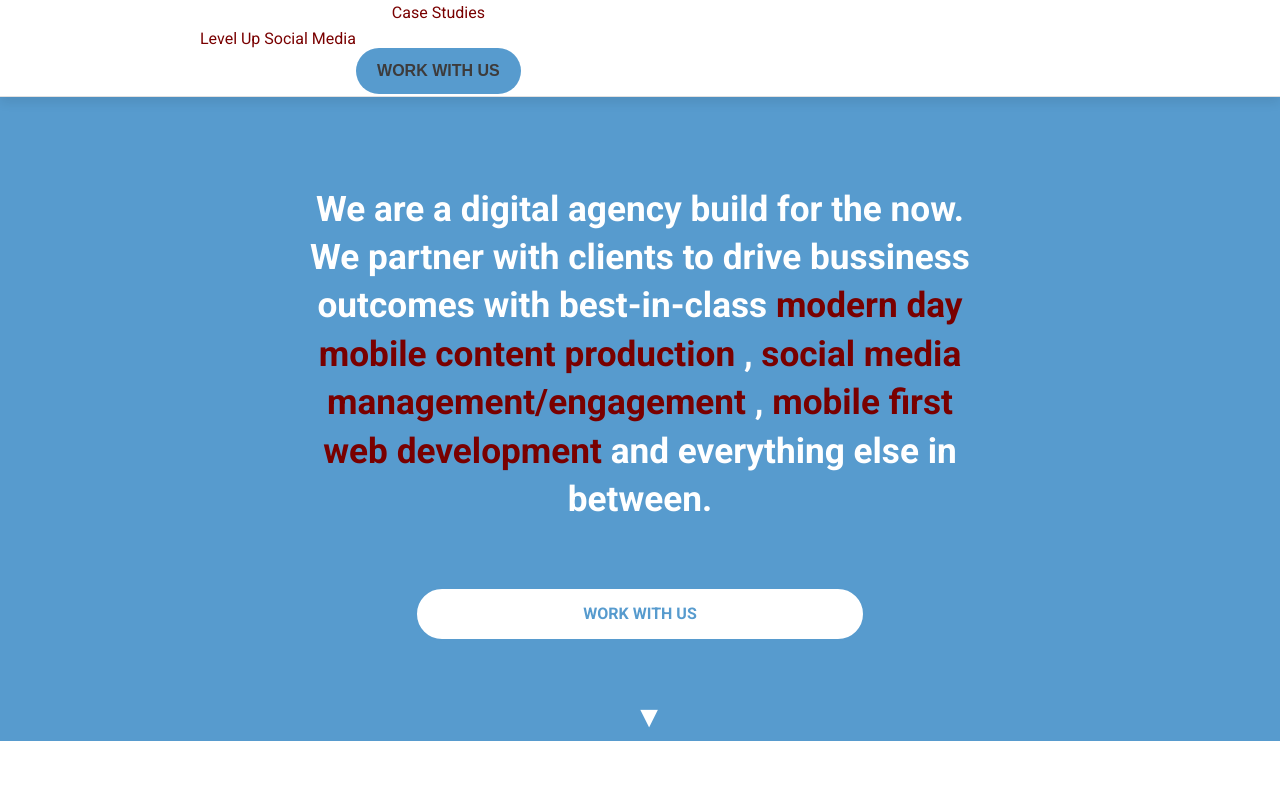
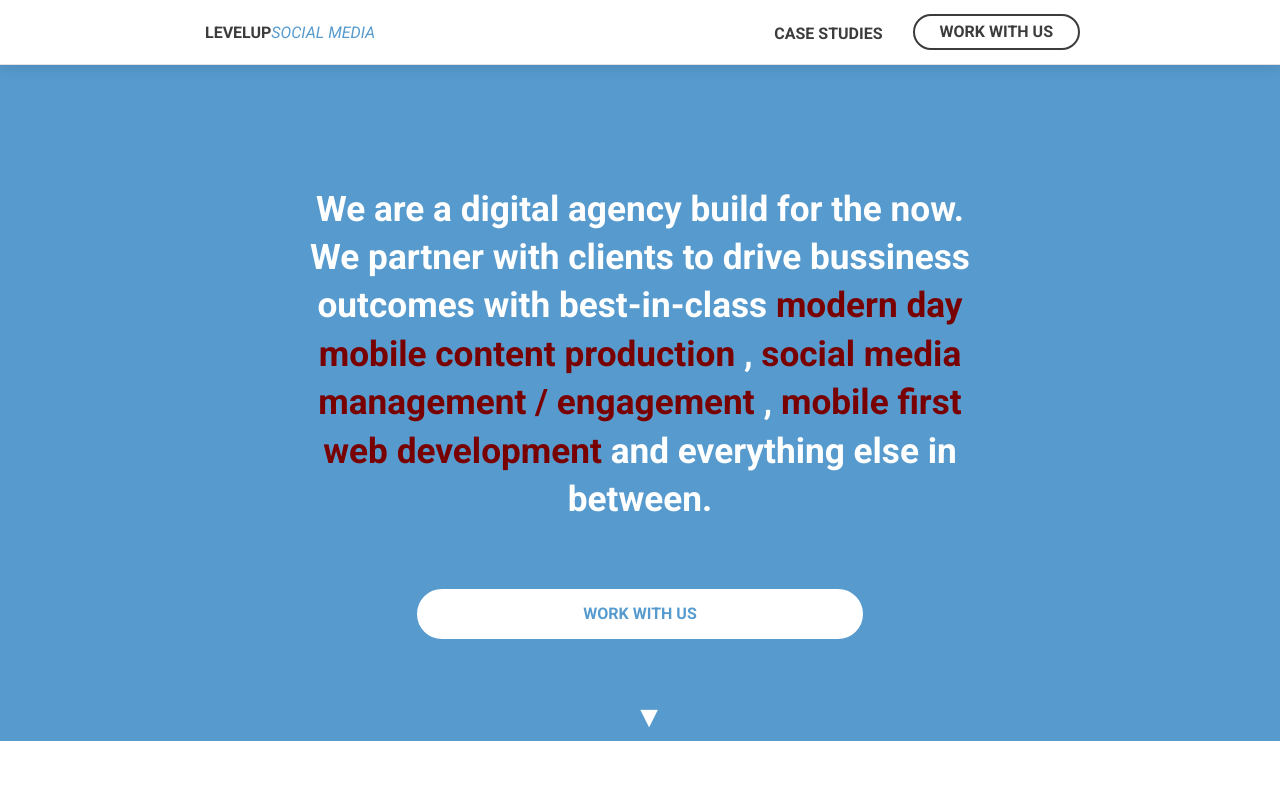
Before and after one commit to robneal/levelup-social, a plain HTML site: page index.html in a window 1280 px wide. Shown: the top 800 px of the page. Drawn offline with nearby package versions, Linux system fonts and the light colour scheme.

Commit message:
finished header menu

```diff
--- a/index.html
+++ b/index.html
@@ -27,13 +27,13 @@
 
 			<a class="site-header__logo" href="index.html">
 				<img src="img/icons" alt=""/>
-				<p>Level Up <span>Social Media</span></p>
+				<p>LevelUp<span>Social Media</span></p>
 			</a>
 
 			<ul class="site-header__main-menu">
 				<a class="site-header__main-menu__links" href="case-studies.html">Case Studies</a>
-				<a class="site-header__main-menu__links" href="#work-with-us">
-					<button class="btn btn--blue">Work With Us</button>
+				<a class="site-header__main-menu__links site-header__main-menu__links__btn" href="#work-with-us">
+					Work With Us
 				</a>
 			</ul>
 		</nav>
@@ -49,7 +49,7 @@
 					We are a digital agency build for the now. We partner
 					with clients to drive bussiness outcomes with best-in-class
 					<a href="#wwu-digital-advertising">modern day mobile content production</a> ,
-					<a href="#wwu-social-media">social media management/engagement </a> ,
+					<a href="#wwu-social-media">social media management / engagement </a> ,
 					<a href="#wwu-web-dev">mobile first web development</a> and everything else in between.
 				</h1>
 
--- a/js/modules/MobileMenu.js
+++ b/js/modules/MobileMenu.js
@@ -3,20 +3,25 @@
 
 function MobileMenu(){
 
-	this.siteHeader = $('.site-header');
-	this.menuIcon = $(".site-header__menu-icon");
-	this.menuContent = $('.site-header__menu-content');
+	this.siteHeader = $('.site-header'); // header tag
+	this.menuIcon = $(".site-header__menu-icon"); // ham menu
+	//this.menuContent = $('.site-header__menu-content'); // nothing
+	this.siteHeaderLinks = $('.site-header a'); // all links in header tag
 
 	this.events = function(){
 		this.menuIcon.click(this.toggleTheMenu.bind(this));
+		this.siteHeaderLinks.click(this.clearMenu.bind(this));
 	}
 
 	this.toggleTheMenu = function(){
-		this.menuContent.toggleClass('site-header__menu-content--is-visible');
+		//this.menuContent.toggleClass('site-header__menu-content--is-visible');
 		this.siteHeader.toggleClass('site-header--is-expanded');
 		this.menuIcon.toggleClass('site-header__menu-icon--close-x');
 	}
 
+	this.clearMenu = function(){
+		this.siteHeader.removeClass('site-header--is-expanded');
+	}
 	this.events();
 }
 
--- a/sass/module/_site-header.scss
+++ b/sass/module/_site-header.scss
@@ -27,6 +27,18 @@
 	    right: 0;
 	    background-color: rgba(255, 255, 255, 0.93);
 
+	   	.site-header__main-menu{
+	    	display:block;
+
+		    &__links{
+		    	margin: 20px auto;
+
+		    	&__btn{
+		    		margin-left: 0;
+		    	}
+		    }
+		}
+
 	    @include at-media-breakpoint(960px) {
 	    	position: fixed;
 		    bottom: auto;
@@ -34,46 +46,94 @@
 		    left: auto;
 		    right: auto;
 	    	background-color: white;
-	    }
 
-	   	.site-header__main-menu{
-	    	display:block;
+		   	.site-header__main-menu{
+		    	display:flex;
+
+			    &__links{
+			    	margin: 0;
+
+			    	&__btn{
+			    		margin-left: 30px;
+			    	}
+			    }
+			}
 	    }
 	}
 
     &__nav{
     	@include at-media-breakpoint(960px) {
     		display: flex;
+    		justify-content: space-between;
     	}
     }
     &__logo{
-    	display: block;
-    	text-align: left;
+    	display: flex;
+    	justify-content: left;
+    	    align-items: center;
+    	padding: 10px 0;
+    	    padding: 10px 0 18px 0;
+   		margin: 10px 0 0 0;
+   		text-align: left;
 
     	img{
 
     	}
 
     	p{
+    		text-transform: uppercase;
+		    font-weight: bold;
+		    padding-left: 5px;
+		    color: #3d3b3b;
 
+		    span{
+		    	// text-transform: none;
+			    color: #579bce;
+			    font-weight: 500;
+			    font-style: italic;
+		    }
     	}
     }
 
     &__main-menu{
     	display:none;
     	@include at-media-breakpoint(960px) {
-    		display: block;
+    		display: flex;
+    		justify-content: space-between;
+    		    align-items: center;
+		    // padding: 10px 0;
+		    // margin: 10px 0 0 0;
+		    text-align: left;
     	}
 
     	text-align: center;
 
     	&__links{
     		display: block;
+    		    padding-top: 4px;
+    		min-height: 0px;
     		text-align: center;
+		    text-transform: uppercase;
+		    font-weight: bold;
+		    color: #3d3b3b;
+		    vertical-align: baseline;
+		    -ms-touch-action: manipulation;
+		    touch-action: manipulation;
+		    cursor: pointer;
+		    color: #3d3b3b;
+		    -webkit-transition: color 100ms ease-in, border-color 100ms ease-in;
+		    transition: color 100ms ease-in, border-color 100ms ease-in;
 
-    		button{
+		    &__btn{
+			    display: inline-block;
+			    font-weight: 700;
+			    border: 2px solid #3d3b3b;
+			    padding:3px 25px 3px;
+			    color: #3d3b3b;
+			    border-radius: 30px;
+			    margin-left: 30px;
 
-    		}
+		    }
     	}
     }
 
@@ -147,10 +207,6 @@
 				transform: rotate(-42deg) scaleX(1) translateY(2px);
 			}
 		}
-	}
-
-	&__mobile-expanded{
-
 	}
 
 }
```
Also changed, not shown: css/main.css, 1 other file.
